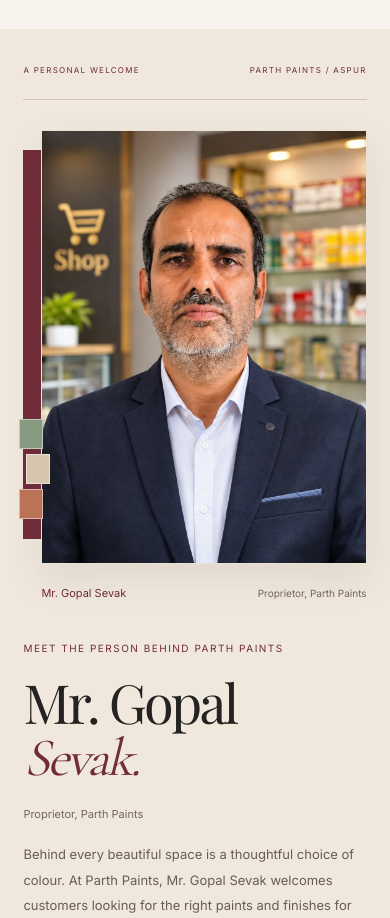
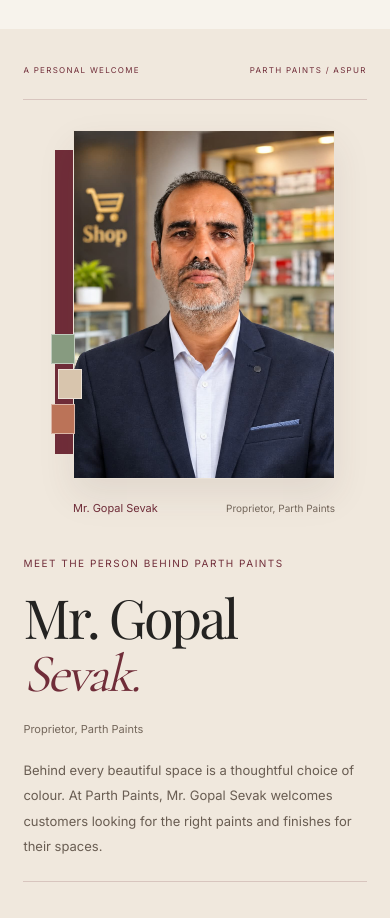
Before and after one commit to parthpaintsshop-source/shop_website, a Next.js app: page / in a window 390 px wide. Shown: the part 5120-6038 px from the top of the page. Built offline with nearby package versions, Linux system fonts and the light colour scheme; no server answers.

Commit message:
Reduce owner portrait size on desktop and mobile

```diff
--- a/src/components/sections/OwnerIntroduction.tsx
+++ b/src/components/sections/OwnerIntroduction.tsx
@@ -35,7 +35,7 @@ export default function OwnerIntroduction() {
     <div className={styles.composition}>
       <figure className={styles.portrait}>
         <div className={styles.panel} data-owner-panel aria-hidden="true" />
-        <div className={styles.frame} data-owner-frame><div className={styles.photo} data-owner-portrait><Image src="/images/owner.jpeg" alt="Mr. Gopal Sevak, proprietor of Parth Paints" fill sizes="(max-width: 799px) 82vw, 37vw" /></div></div>
+        <div className={styles.frame} data-owner-frame><div className={styles.photo} data-owner-portrait><Image src="/images/owner.jpeg" alt="Mr. Gopal Sevak, proprietor of Parth Paints" fill sizes="(max-width: 799px) 262px, 336px" /></div></div>
         <div className={styles.swatches} data-owner-swatches aria-hidden="true"><i /><i /><i /></div>
         <figcaption>Mr. Gopal Sevak <span>Proprietor, Parth Paints</span></figcaption>
       </figure>
--- a/src/components/sections/owner.module.css
+++ b/src/components/sections/owner.module.css
@@ -1,7 +1,7 @@
 .owner { padding: 30px 6vw 100px; background: #f0e8dd; color: #242321; }
 .sectionLabel { display: flex; justify-content: space-between; gap: 20px; padding: 22px 0; border-bottom: 1px solid #702d3930; color: #702d39; font-size: 9px; text-transform: uppercase; letter-spacing: .16em; line-height: 1.8; }
 .composition { display: grid; grid-template-columns: 1fr 1.05fr; gap: 9vw; align-items: center; padding-top: 65px; }
-.portrait { position: relative; margin: 0; padding: 0 0 0 24px; min-width: 0; }
+.portrait { position: relative; width: min(100%, 360px); justify-self: center; margin: 0; padding: 0 0 0 24px; min-width: 0; }
 .panel { position: absolute; inset: 30px 30px 70px 0; background: #702d39; }
 .frame { position: relative; aspect-ratio: 3/4; border: 1px solid #ffffff80; box-shadow: 0 16px 35px #49373518; overflow: hidden; background: #d8c5ad; }
 .photo { position: absolute; inset: -8px 0; }
@@ -32,7 +32,7 @@
   .owner { padding: 12px 6vw 60px; }
   .sectionLabel { font-size: 8px; }
   .composition { grid-template-columns: 1fr; gap: 35px; padding-top: 30px; }
-  .portrait { width: min(100%, 420px); margin: 0 auto; padding-left: 18px; }
+  .portrait { width: min(100%, 280px); margin: 0 auto; padding-left: 18px; }
   .panel { inset: 20px 25px 65px 0; }
   .swatches { left: -4px; bottom: 85px; }
   .swatches i { width: 24px; height: 30px; }
```
